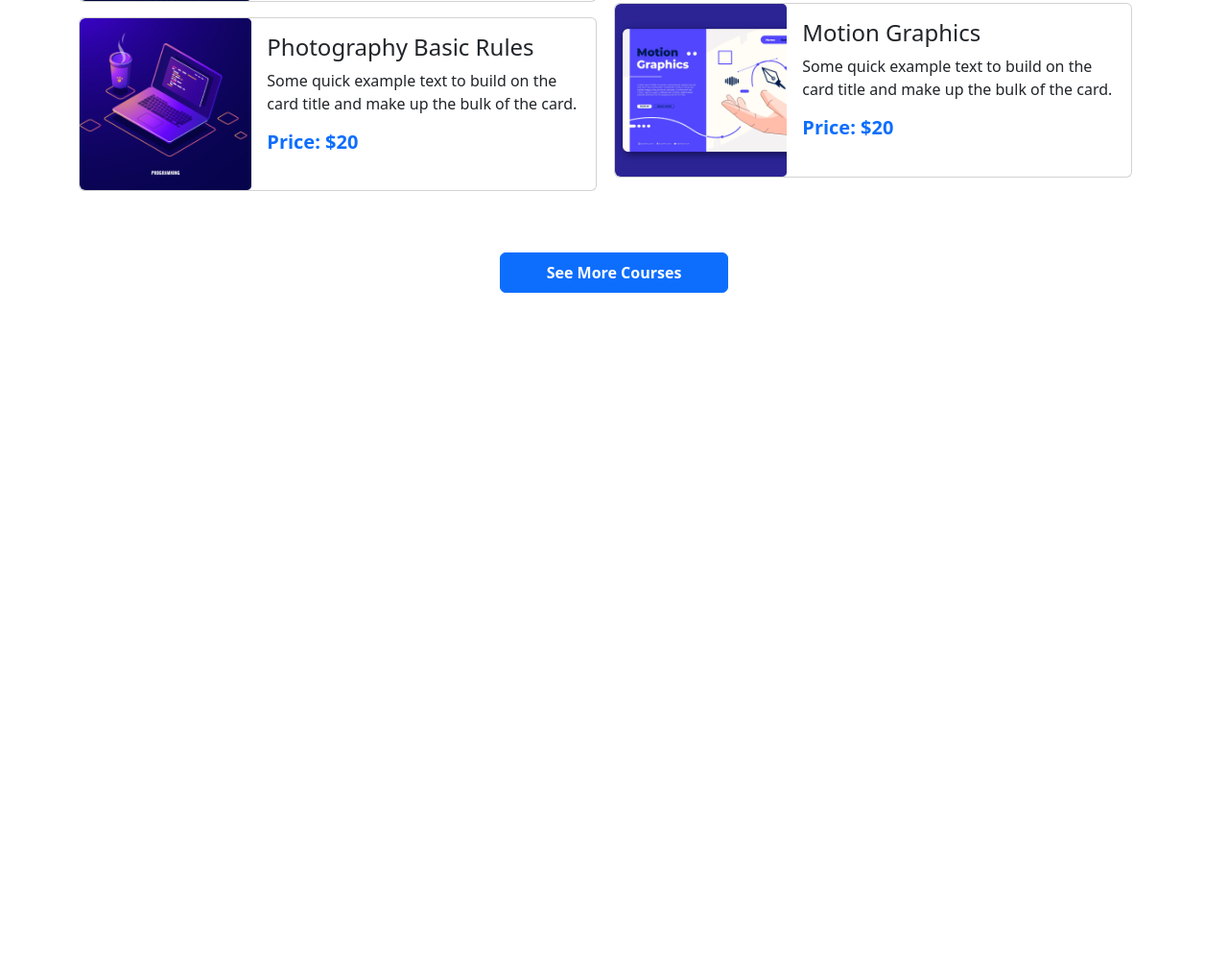
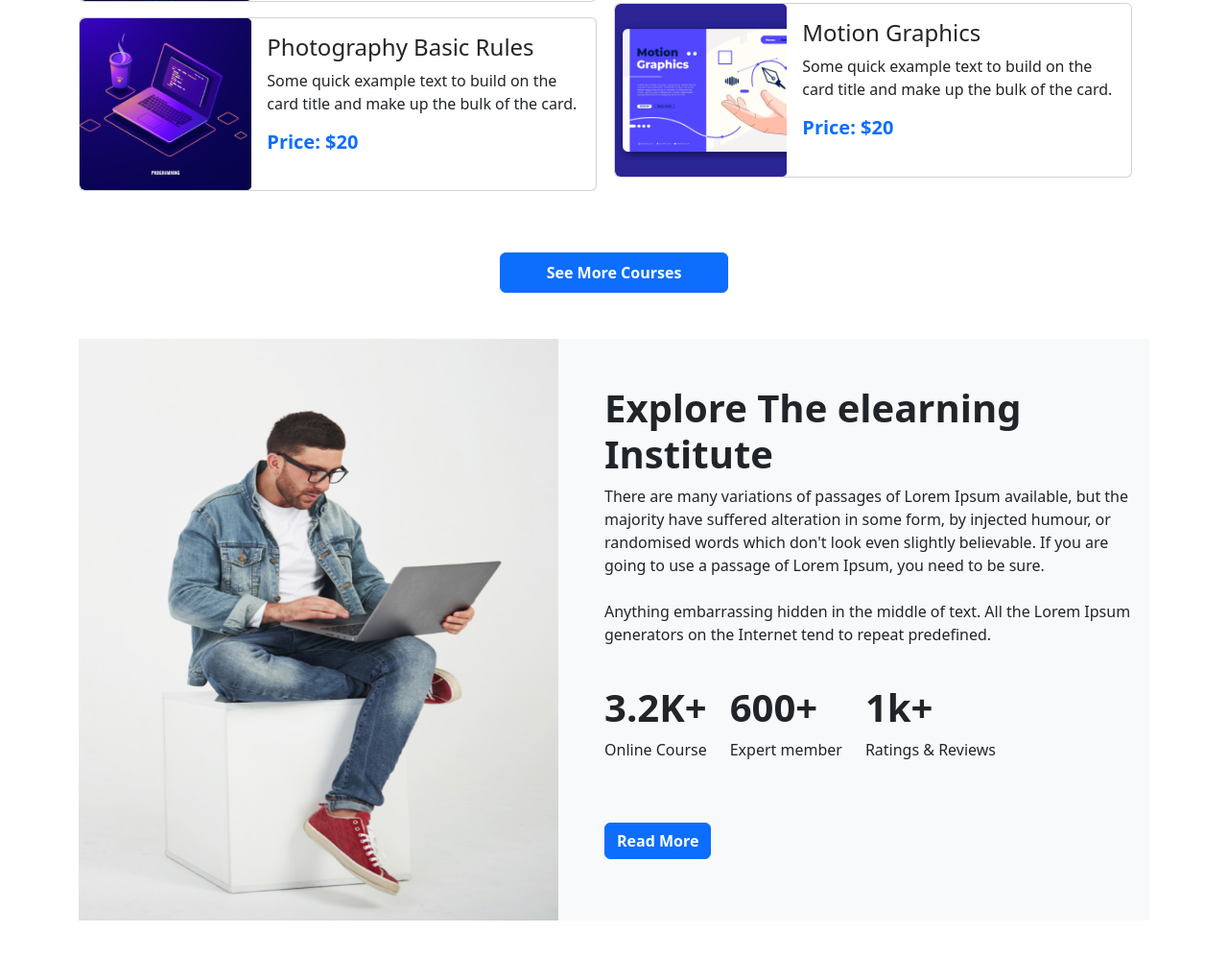
Before and after one commit to Shahriar-shaown/edTech-website, a plain HTML site: page index.html in a window 1280 px wide. Shown: the part 1351-2348 px from the top of the page at 96% size. Before the commit the page ends 1704 px from the top, so only its background shows below. Drawn offline with nearby package versions, Linux system fonts and the light colour scheme.

Commit message:
working man photo & review added

```diff
--- a/index.html
+++ b/index.html
@@ -5,6 +5,7 @@
     <meta name="viewport" content="width=device-width, initial-scale=1">
     <title>Bootstrap demo</title>
     <link href="https://cdn.jsdelivr.net/npm/bootstrap@5.3.2/dist/css/bootstrap.min.css" rel="stylesheet" integrity="sha384-T3c6CoIi6uLrA9TneNEoa7RxnatzjcDSCmG1MXxSR1GAsXEV/Dwwykc2MPK8M2HN" crossorigin="anonymous">
+    <link rel="stylesheet" href="styles.css">
   </head>
   <body>
     <header class="container">
@@ -206,7 +207,45 @@
                 <button type="button" class="btn btn-primary fw-bolder text-center pe-5 ps-5 pt-2 pb-2 mb-5">See More Courses</button>
             </div>
         </section>
-        <section></section>
+        <section class="container">
+            <div class="d-flex mb-5">
+                <div>
+                    <img class="workingimg" src="images/working.png" alt="">
+                </div>
+                <div class="bg-light pt-5 ps-5">
+                    <h1 class="fw-bolder">Explore The elearning <br>
+                        Institute</h1>
+                    <p>There are many variations of passages of Lorem Ipsum available, but the
+                        majority have suffered alteration in some form, by injected humour, or
+                        randomised words which don't look even slightly believable. If you are going
+                        to use a passage of Lorem Ipsum, you need to be sure. <br> <br>
+
+
+                        Anything embarrassing hidden in the middle of text. All the Lorem Ipsum
+                        generators on the Internet tend to repeat predefined. <br> <br></p>
+                    <div class="d-flex">
+                        <div class="me-4">
+                            <h1 class="fw-bolder">3.2K+</h1>
+                            <p>Online Course</p>
+                        </div>
+                        <div class="me-4">
+                            <h1 class="fw-bolder">600+</h1>
+                            <p>Expert member</p>
+                        </div>
+                        <div>
+                            <h1 class="fw-bolder">1k+</h1>
+                            <p>Ratings & Reviews</p>
+                        </div>
+                    </div>
+                    <button class="btn btn-primary fw-bolder mt-5">Read More</button>
+                </div>
+            </div>
+        </section>
+        <section>
+            <div>
+
+            </div>
+        </section>
     </main>
     <script src="https://cdn.jsdelivr.net/npm/bootstrap@5.3.2/dist/js/bootstrap.bundle.min.js" integrity="sha384-C6RzsynM9kWDrMNeT87bh95OGNyZPhcTNXj1NW7RuBCsyN/o0jlpcV8Qyq46cDfL" crossorigin="anonymous"></script>
   </body>
--- /dev/null
+++ b/styles.css
@@ -0,0 +1,4 @@
+.workingimg{
+    width: 500px;
+    height: 606px;
+}
```
